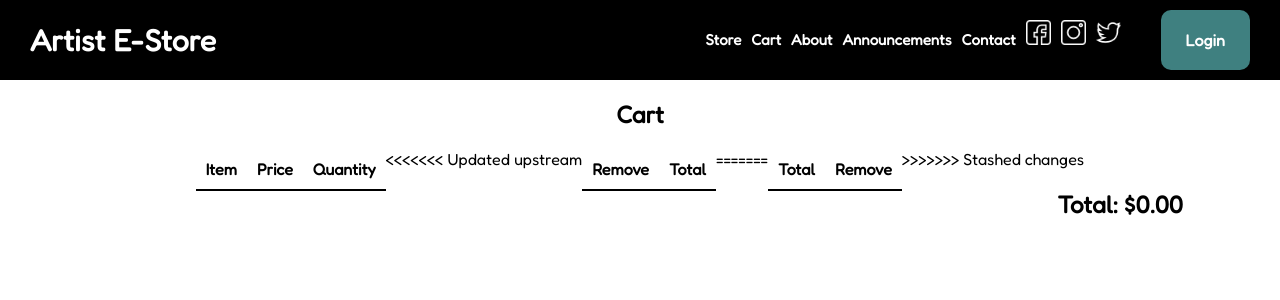
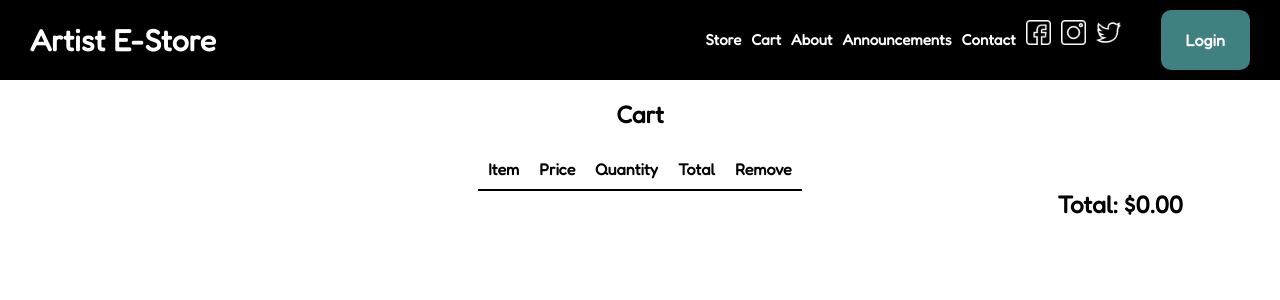
Before and after one commit to ahetrick12/artist-corner-estore, an Angular app in the folder estore-ui/: page /cart in a window 1280 px wide. Shown: the top 300 px of the page. Built offline with nearby package versions, Linux system fonts and the light colour scheme.

Commit message:
Fixed leftover merge conflict

```diff
--- a/estore-ui/src/app/cart/cart.component.html
+++ b/estore-ui/src/app/cart/cart.component.html
@@ -14,13 +14,8 @@
         <th>Item</th>
         <th>Price</th>
         <th>Quantity</th>
-        <<<<<<< Updated upstream
-        <th>Remove</th>
-        <th>Total</th>
-        =======
         <th>Total</th>
         <th>Remove</th>
-        >>>>>>> Stashed changes
       </tr>
 
       <tr class="items"></tr>
```
